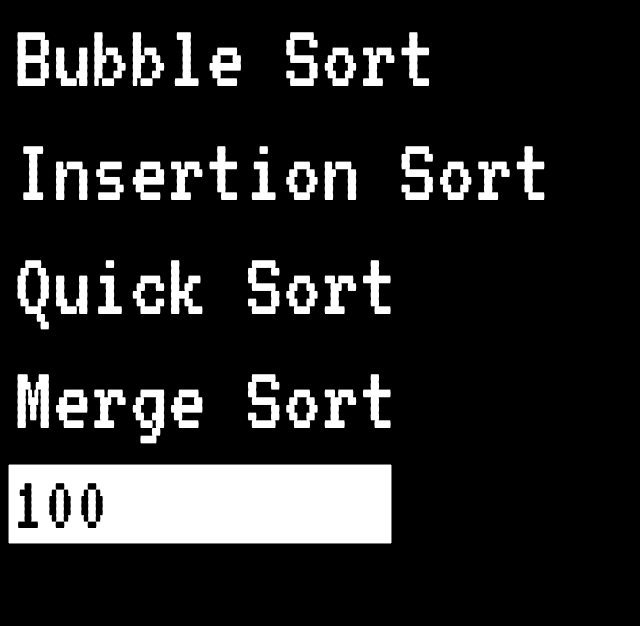
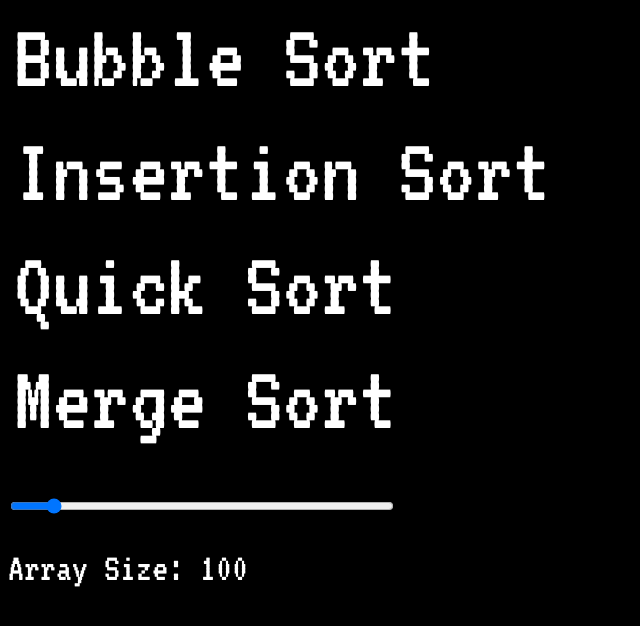
Before and after one commit to WAP-Industries/Visualised-Sorting, a plain HTML site: page index.html in a window 1280 px wide. Shown: the whole page, without its empty margins (0-640 px from the left). Drawn offline with Linux system fonts and the light colour scheme.

Commit message:
Add files via upload

```diff
--- a/index.html
+++ b/index.html
@@ -8,13 +8,14 @@
 
     * {
         font-family: "CustomFont";
+        user-select: none;
     }
 
     body {
         background: black;
     }
 
-    button {
+    button, div {
         margin-right: 10px;
         background: none;
         color: white;
@@ -46,22 +47,38 @@
     }
 
     window.onload = ()=>{
-        for (const Sort in Sorts){
-            const button = document.createElement("button")
-            button.innerHTML = Sorts[Sort].Name
-            button.onclick = ()=> StartSort(Sorts[Sort].Callback)
-            button.style.fontSize = `${~~(50/Object.keys(Sorts).length)}vh`
-            document.body.appendChild(button)
+        for (const Sort of Sorts){
+            document.body.appendChild((()=>{
+                const button = document.createElement("button")
+                button.innerHTML = Sort.Name
+                button.onclick = ()=> StartSort(Sort.Callback)
+                button.style.fontSize = `${~~(50/Sorts.length)}vh`
+                return button
+            })())
 
             document.body.appendChild(document.createElement("p"))
         }
 
-        const input = document.createElement("input")
-        ;[input.type, input.min, input.max, input.value] = ["number", 2, 1000, 100]
+        const input = (()=>{
+            const input = document.createElement("input")
+            ;[input.type, input.min, input.max, input.value] = ["range", 2, 1000, 100]
 
-        input.style.width = "30vw"
-        input.style.fontSize = input.style.height = "10vh"
+            input.style.width = "30vw"
+            input.style.fontSize = input.style.height = "10vh"
+
+            return input
+        })()
+
         document.body.appendChild(input)
+
+        document.body.appendChild((()=>{
+            const div = document.createElement("div")
+            div.style.fontSize = "5vh"
+            div.innerHTML = `Array Size: ${input.value}`
+            return div
+        })())
+
+        input.oninput = (e)=> document.querySelector("div").innerHTML = `Array Size: ${e.srcElement.value}`
     }
 
     function StartSort(callback) {
@@ -72,7 +89,7 @@
 
         const input = document.querySelector("input")
         Init(Math.max(input.min, Math.min(input.max, input.value))+1)
-        ;[...document.querySelectorAll("button"), input].forEach(i => document.body.removeChild(i))
+        ;[...document.querySelectorAll("button"), input, document.querySelector("div")].forEach(i => document.body.removeChild(i))
 
         Main()
         setTimeout(()=> callback(arr), 1000)
--- a/sorts.js
+++ b/sorts.js
@@ -122,9 +122,9 @@ class SortItem{
     }
 }
 
-const Sorts = {
-    Bubble: new SortItem("Bubble Sort", BubbleSort),
-    Insert: new SortItem("Insertion Sort", InsertSort),
-    Quick: new SortItem("Quick Sort", QuickSort),
-    Merge: new SortItem("Merge Sort", MergeSort)
-}
+const Sorts = [
+    new SortItem("Bubble Sort", BubbleSort),
+    new SortItem("Insertion Sort", InsertSort),
+    new SortItem("Quick Sort", QuickSort),
+    new SortItem("Merge Sort", MergeSort)
+]
```
